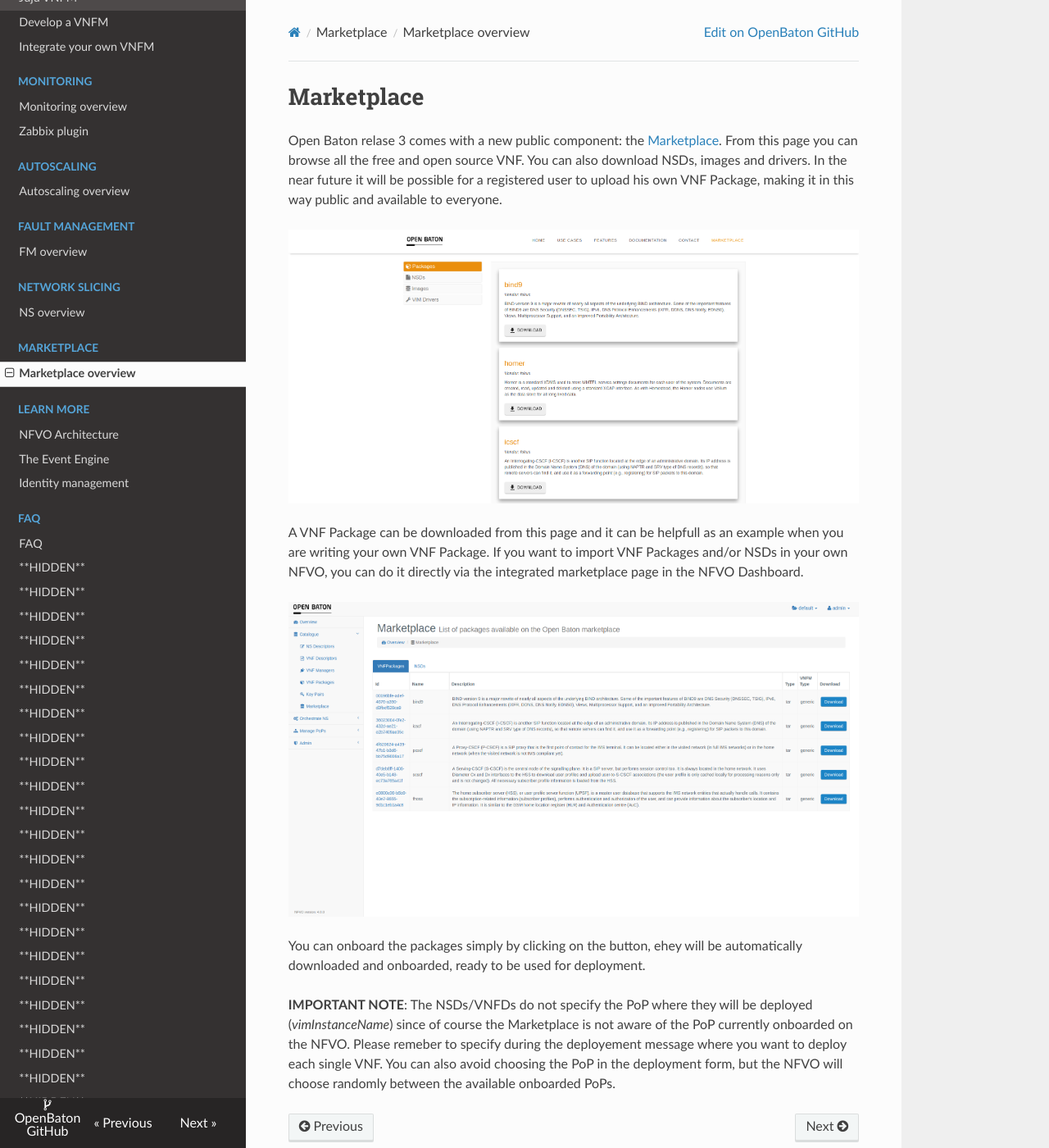
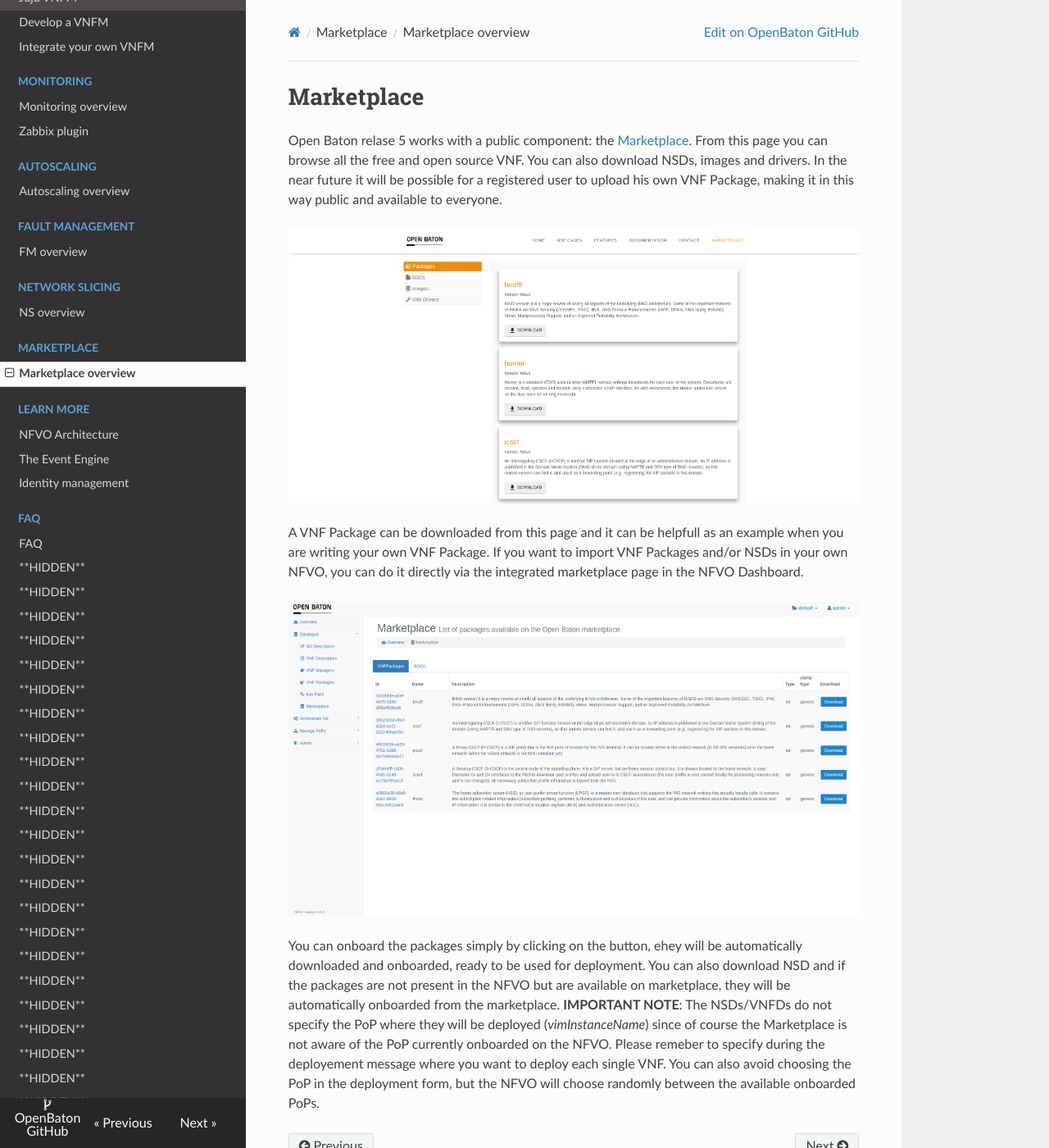
Before and after one commit to openbaton/docs, an MkDocs documentation site: the page built from docs/marketplace.md, in a window 1280 px wide and 1400 px high. Shown: the whole window at 82% size. Built offline with MkDocs 1.6.1, drawn with Linux system fonts in a browser that asks for light colours; nearby versions of some CDN libraries; old or Windows-style settings are respelled for this version of MkDocs.

Commit message:
imp: update some docs 1. Add info to marketplace and remove release 3 remarks 2. update sdk version to 5.0

```diff
--- a/docs/marketplace.md
+++ b/docs/marketplace.md
@@ -1,6 +1,6 @@
 # Marketplace
 
-Open Baton relase 3 comes with a new public component: the [Marketplace](http://marketplace.openbaton.org/#/). From this page you can browse all the free and open source VNF. You can also download NSDs, images and drivers. In the near future it will be possible for a registered user to upload his own VNF Package, making it in this way public and available to everyone.
+Open Baton relase 5 works with a public component: the [Marketplace](http://marketplace.openbaton.org/#/). From this page you can browse all the free and open source VNF. You can also download NSDs, images and drivers. In the near future it will be possible for a registered user to upload his own VNF Package, making it in this way public and available to everyone.
 
 ![marketplace-public-front][marketplace-public]
 
@@ -9,7 +9,8 @@
 ![NFVO Marketplace page][nfvo-marketplace-page]
 
 You can onboard the packages simply by clicking on the button, еhey will be automatically downloaded and onboarded, ready to be used for deployment.
-
+You can also download NSD and if the packages are not present in the NFVO but are available on marketplace,
+they will be automatically onboarded from the marketplace.
 **IMPORTANT NOTE**: The NSDs/VNFDs do not specify the PoP where they will be deployed (_vimInstanceName_) since of course the Marketplace is not aware of the PoP currently onboarded on the NFVO. Please remeber to specify during the deployement message where you want to deploy each single VNF. You can also avoid choosing the PoP in the deployment form, but the NFVO will choose randomly between the available onboarded PoPs.
 
 [nfvo-marketplace-page]:images/nfvo-marketplace-page.png
```
Also changed, not shown: docs/vnfm-generic-configuration.md (+3 -0 lines), docs/vnfm-how-to-write.md (+4 -4 lines).
